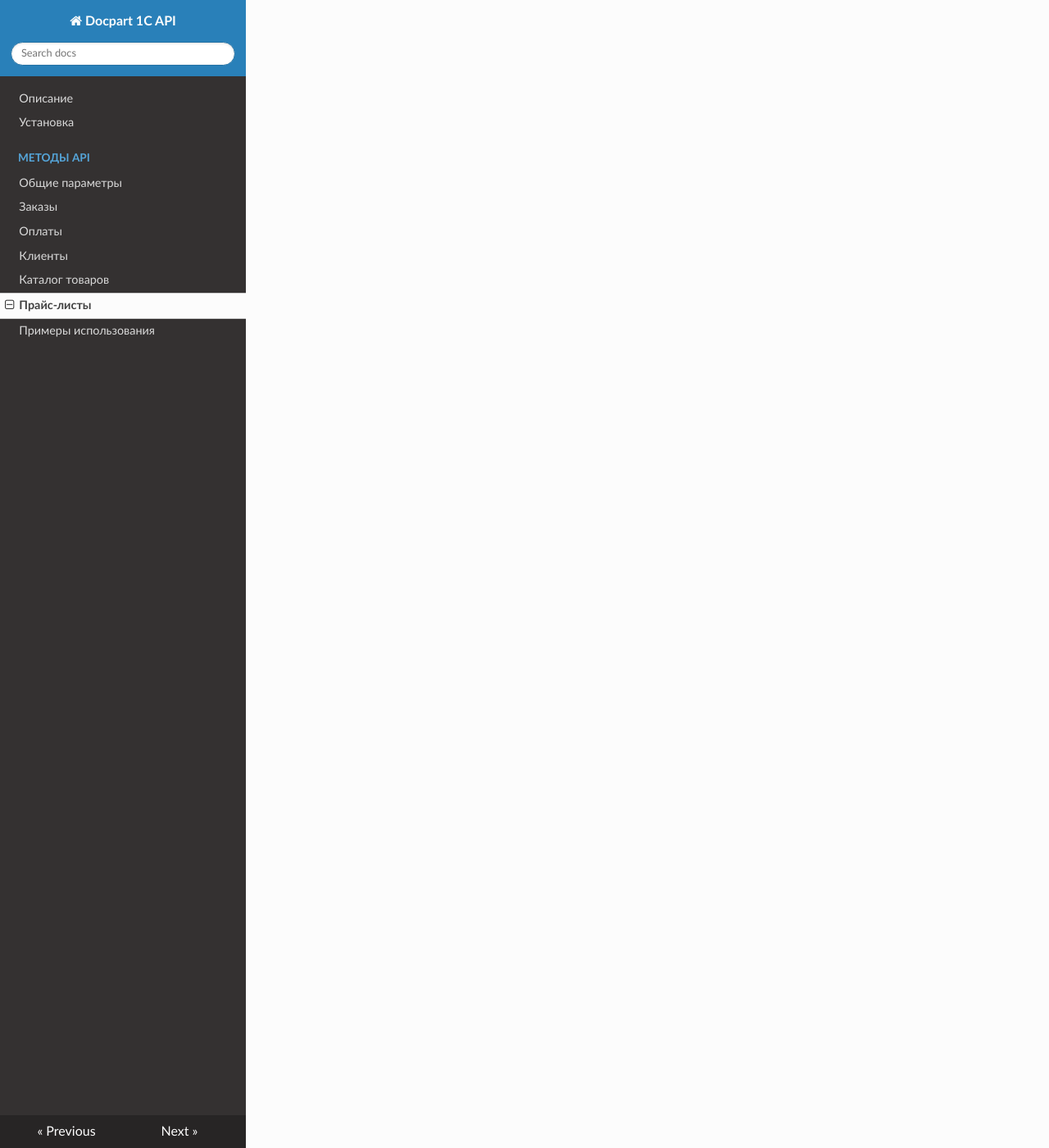
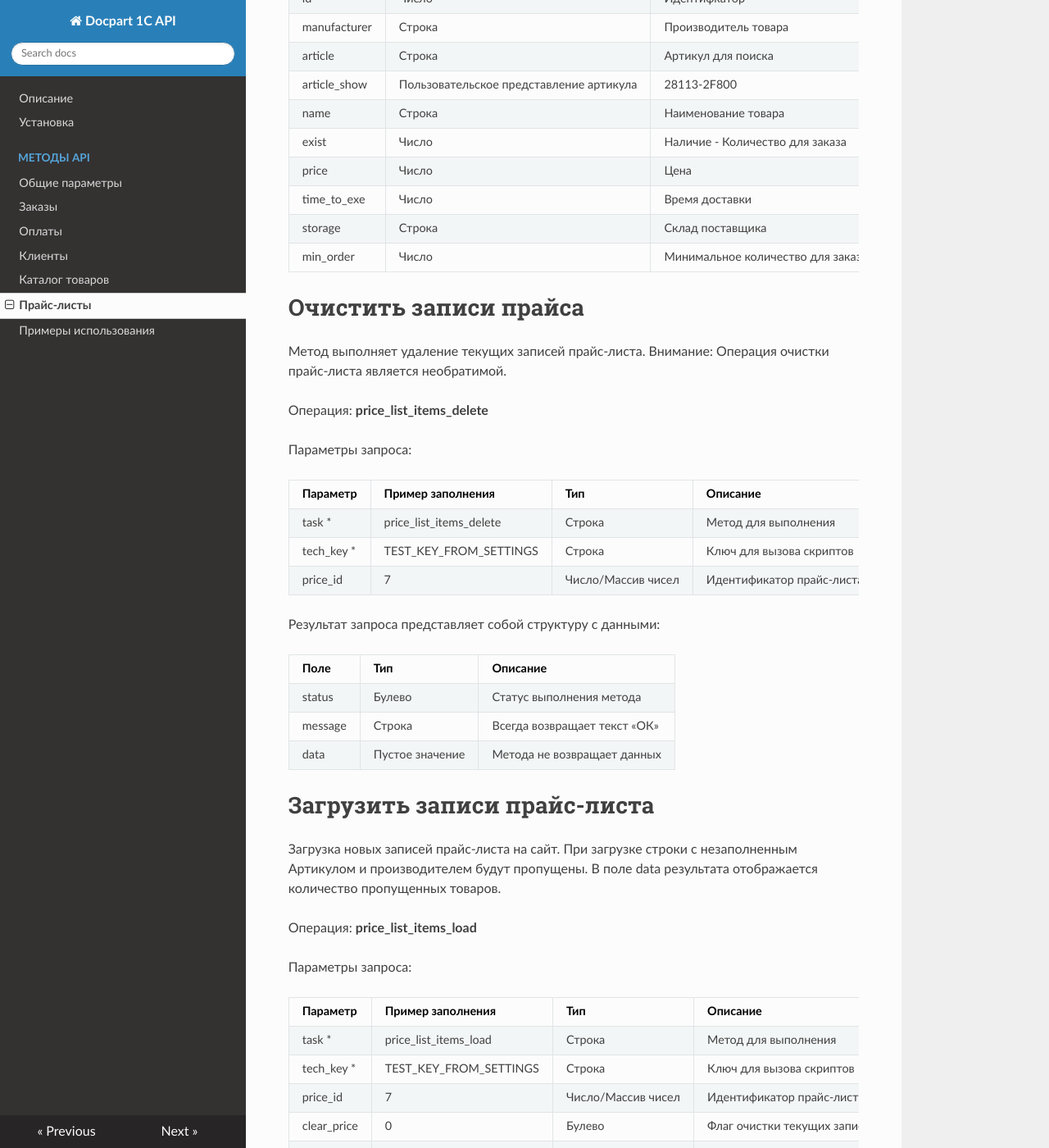
Before and after one commit to emayskiy/Docpart_1C_API_WIKI, an MkDocs documentation site: the page built from docs/prices.md, in a window 1280 px wide and 1400 px high, scrolled down 2140 px. Shown: the whole window at 82% size. Built offline with MkDocs 1.6.1, drawn with Linux system fonts in a browser that asks for light colours; nearby versions of some CDN libraries; some of the changed text lies outside the part shown.

Commit message:
Add prices load

```diff
--- a/docs/prices.md
+++ b/docs/prices.md
@@ -43,3 +43,104 @@
 |storage_col|Число| Номер колонки склад| 0|
 |last_updated| Дата| Дата последнего обновления|20.04.2020 14:17:00|
 |clean_before| Число| Очистка перед загрузкой| 1|
+
+# Получение записи прайс-листа
+
+Метод возвращает все загруженные записи выбранного прайс-листа
+
+Операция: **price_list_items_get**
+
+Параметры запроса:
+
+|**Параметр**|**Пример заполнения**|**Тип** |**Описание** |
+|---|---|---|---|
+|task *|price_list_items_get|Строка|Метод для выполнения|
+|tech_key *|TEST_KEY_FROM_SETTINGS|Строка|Ключ для вызова скриптов|
+|price_id|7|Число/Массив чисел|Идентификатор прайс-листа для получения списка текущих записей|
+
+Результат запроса представляет собой структуру с данными:
+
+|**Поле**|**Тип**|**Описание** |
+|---|---|---|
+|status|Булево|Статус выполнения метода|
+|message|Строка|Всегда возвращает текст «ОК»|
+|data|Структура/Массив структур|Запрашиваемые данные|
+
+При успешном выполнении метод возвращает данные [data]:
+
+|**Поле**|**Тип**|**Описание** |**Пример заполнения** |
+|---|---|---|---|
+|id| Число | Идентифкатор| 3|
+|manufacturer| Строка | Производитель товара|KIA|
+|article| Строка | Артикул для поиска|281132F800|
+|article_show| Пользовательское представление артикула|28113-2F800|
+|name| Строка|Наименование товара|ФИЛЬТР ВОЗДУШНЫЙ CERATO|
+|exist|Число |Наличие - Количество для заказа|7|
+|price|Число|Цена |540|
+|time_to_exe| Число| Время доставки|0|
+|storage| Строка| Склад поставщика| Магазин|
+|min_order| Число| Минимальное количество для заказа|1|
+
+
+# Очистить записи прайса
+
+Метод выполняет удаление текущих записей прайс-листа.
+Внимание: Операция очистки прайс-листа является необратимой.
+
+Операция: **price_list_items_delete**
+
+Параметры запроса:
+
+|**Параметр**|**Пример заполнения**|**Тип** |**Описание** |
+|---|---|---|---|
+|task *|price_list_items_delete|Строка|Метод для выполнения|
+|tech_key *|TEST_KEY_FROM_SETTINGS|Строка|Ключ для вызова скриптов|
+|price_id|7|Число/Массив чисел|Идентификатор прайс-листа для удаления записей *|
+
+Результат запроса представляет собой структуру с данными:
+
+|**Поле**|**Тип**|**Описание** |
+|---|---|---|
+|status|Булево|Статус выполнения метода|
+|message|Строка|Всегда возвращает текст «ОК»|
+|data|Пустое значение|Метода не возвращает данных|
+
+
+
+# Загрузить записи прайс-листа
+
+Загрузка новых записей прайс-листа на сайт. При загрузке строки с незаполненным Артикулом и производителем будут пропущены. В поле data результата отображается количество пропущенных товаров.
+
+Операция: **price_list_items_load**
+
+Параметры запроса:
+
+|**Параметр**|**Пример заполнения**|**Тип** |**Описание** |
+|---|---|---|---|
+|task *|price_list_items_load|Строка|Метод для выполнения|
+|tech_key *|TEST_KEY_FROM_SETTINGS|Строка|Ключ для вызова скриптов|
+|price_id|7|Число/Массив чисел|Идентификатор прайс-листа для загрузки новых записей|
+|clear_price|0|Булево|Флаг очистки текущих записей прайс-листа перед загрузкой данных|
+|data||Строка|Таблица JSON с данными прайс-листа|
+
+Таблица data представляет собой массив структур в формате JSON с полями:
+
+|**Поле**|**Тип**|**Описание** |
+|---|---|---|
+|manufacturer|Строка|Производитель товара|
+|article|Строка|Артикул товара для поиска (Без служебных символов)|
+|article_show|Строка|Артикул товара для представления|
+|name|Строка|Наименование товара|
+|exist|Число|Количество, наличие на складе|
+|price|Число|Цена товара|
+|time_to_exe|Число|Срок поставки|
+|storage|Строка|Склад или код склада|
+|min_order|Число|Минимальный заказ|
+
+Результат запроса представляет собой структуру с данными:
+
+|**Поле**|**Тип**|**Описание** |
+|---|---|---|
+|status|Булево|Статус выполнения метода|
+|message|Строка|Всегда возвращает текст «ОК»|
+|data|Строка|Возвращает количество пропущенных записей|
```
